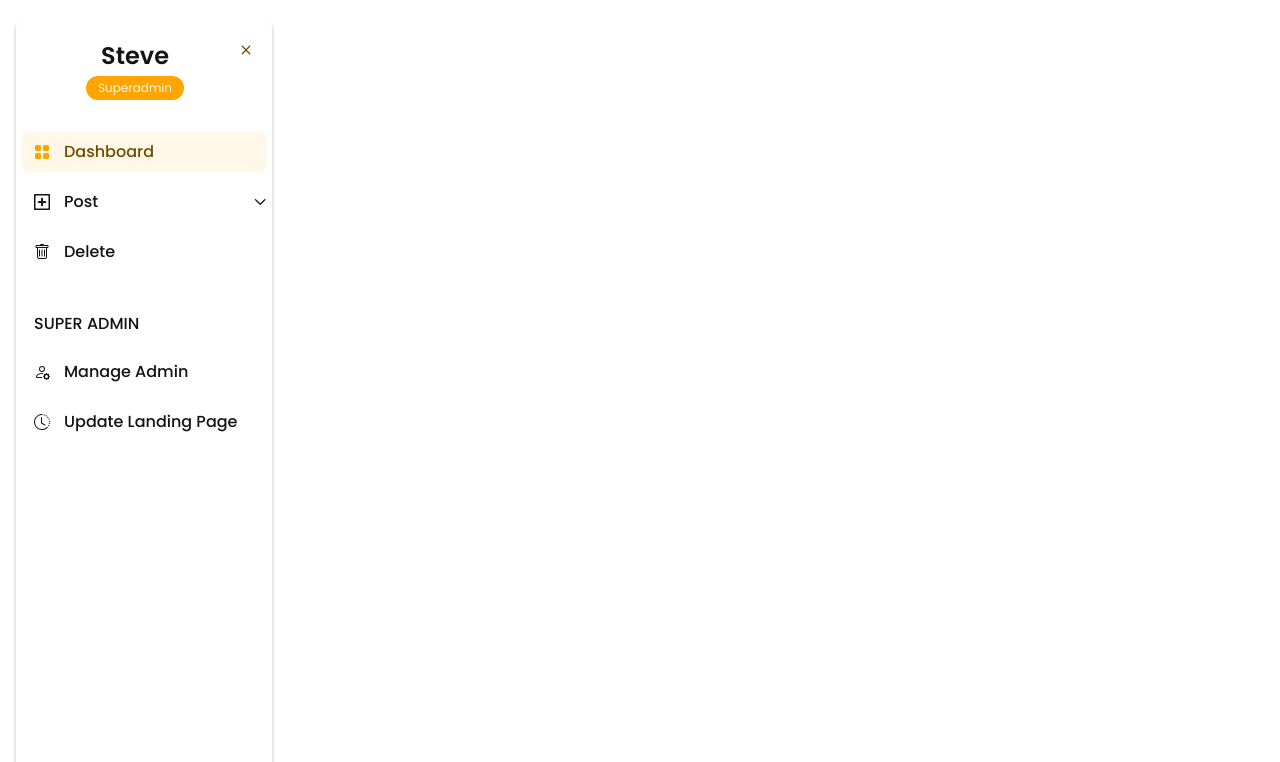
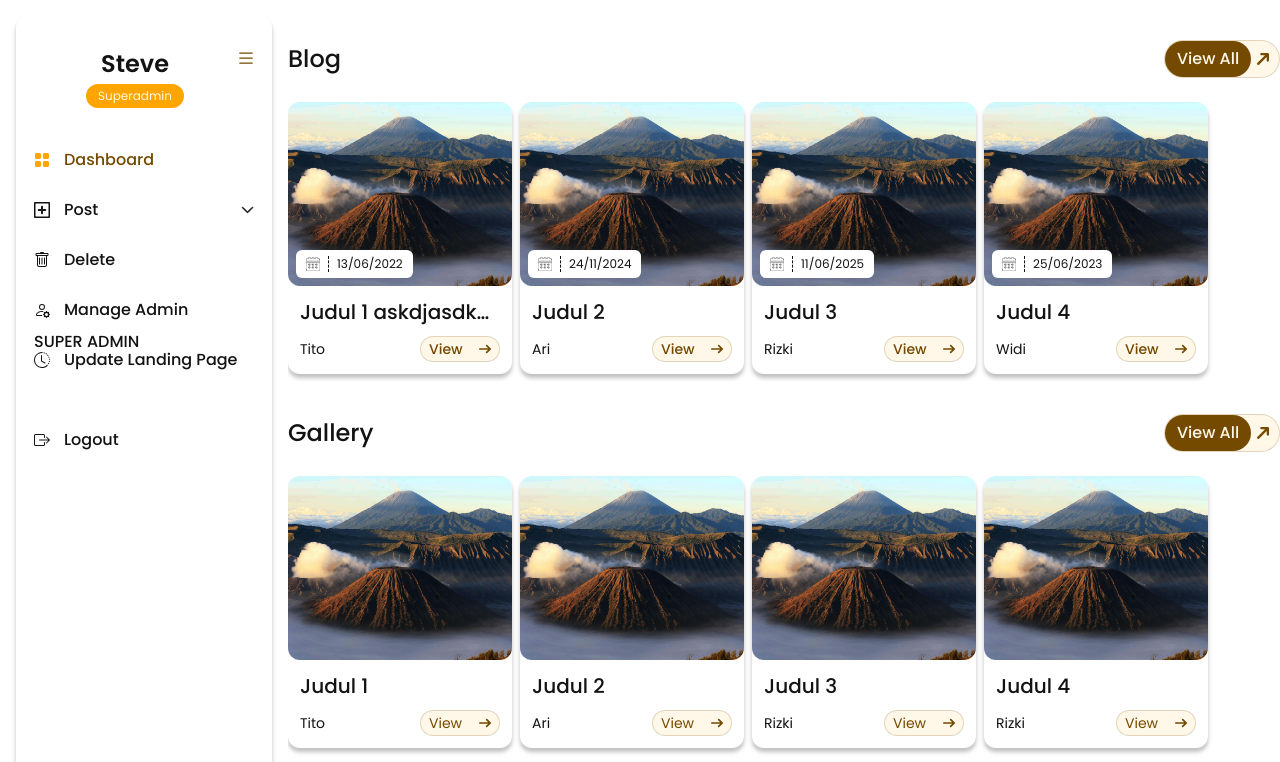
Before and after one commit to TitoPutraaa/Lapancoms, a React (Vite) app in the folder Lapancoms/: page /admin/dashboard in a window 1280 px wide. Shown: the top 762 px of the page. Built offline with nearby package versions, Linux system fonts and the light colour scheme; no server answers.

Commit message:
Fix Style sidebar

```diff
--- a/Lapancoms/src/components/common/Logout.jsx
+++ b/Lapancoms/src/components/common/Logout.jsx
@@ -24,10 +24,12 @@ export default function Logout() {
     <>
       <div
         onClick={handleClick}
-        className="text-dark group hover:bg-danger flex w-full rounded-lg p-2 px-12"
+        className="text-dark group hover:bg-danger flex w-full items-center overflow-hidden rounded-md py-2"
       >
-        <BsBoxArrowRight className="text-dark group-hover:text-dark h-5 w-5 shrink-0 transition duration-75" />
-        <span className="group-hover:text-dark ms-3">Logout</span>
+        <BsBoxArrowRight className="text-dark mx-3 shrink-0 transition duration-75 group-hover:text-white" />
+        <span className="ml-0.5 text-nowrap group-hover:text-white">
+          Logout
+        </span>
       </div>
     </>
   );
--- a/Lapancoms/src/components/layout/AdminLayout.jsx
+++ b/Lapancoms/src/components/layout/AdminLayout.jsx
@@ -1,21 +1,49 @@
 import { Outlet, useLocation } from "react-router-dom";
 import Sidebar from "./Sidebar";
-import { Suspense } from "react";
+import { Suspense, useEffect, useRef, useState } from "react";
+import useMediaQuery from "../../hooks/useMediaQueryA";
+import useClickOutside from "../../hooks/useClickOutside";
 
 const AdminLayout = () => {
   const location = useLocation();
+  const [isOpen, setIsOpen] = useState(true);
+  const isMd = useMediaQuery("(min-width: 768px)");
+
+  useEffect(() => {
+    if (isMd) {
+      setIsOpen(true);
+    } else {
+      setIsOpen(false);
+    }
+  }, [isMd]);
 
   const hideSidebar = location.pathname.startsWith("/admin/delete/deleteBlog/");
   const hideSidebar2 = location.pathname.startsWith("/admin/template");
   const hideSidebar3 = location.pathname.startsWith("/admin/dashboard/blog/");
+  const sidebarRef = useRef(null);
+  useClickOutside(sidebarRef, () => setIsOpen(false));
 
   return (
-    <div className="flex min-h-screen w-full p-4">
-      {!hideSidebar3 && !hideSidebar2 && !hideSidebar && <Sidebar />}
-      <div className="flex-1 overflow-hidden pb-5 lg:ml-3">
-        {/* <Suspense fallback>
-          <Outlet />
-        </Suspense> */}
+    <div className="min-h-screen w-full">
+      <div className="relative flex">
+        {!isMd && isOpen && (
+          <div className="bg-dark/80 fixed inset-0 z-99 backdrop-blur-sm"></div>
+        )}
+        {!hideSidebar3 && !hideSidebar2 && !hideSidebar && (
+          <div
+            ref={!isMd ? sidebarRef : null}
+            className={`md:mx-4 ${isOpen ? "w-64" : "w-13"} ${!isMd ? "fixed z-101" : "block"} transition-all duration-500`}
+          >
+            <Sidebar isOpen={isOpen} setIsOpen={setIsOpen} isMd={isMd} />
+          </div>
+        )}
+        <div
+          className={`h-fit w-full flex-1 overflow-hidden pb-5 ${!isMd ? "ml-16" : ""}`}
+        >
+          <Suspense fallback>
+            <Outlet />
+          </Suspense>
+        </div>
       </div>
     </div>
   );
--- a/Lapancoms/src/components/layout/Sidebar.jsx
+++ b/Lapancoms/src/components/layout/Sidebar.jsx
@@ -1,6 +1,5 @@
 import { useState, useRef, useContext } from "react";
-import { Link, NavLink } from "react-router-dom";
-import { useNavigate } from "react-router-dom";
+import { Link, NavLink, useLocation } from "react-router-dom";
 import useClickOutside from "../../hooks/useClickOutside";
 import Logout from "../common/Logout";
 import { AdminContext } from "../../auth/AdminContext";
@@ -13,35 +12,36 @@ import {
   BsChevronDown,
   BsX,
   BsList,
+  BsFileText,
+  BsImage,
 } from "react-icons/bs";
 
-export default function Sidebar() {
-  const [isOpen, setIsOpen] = useState(true);
+export default function Sidebar({ isOpen, setIsOpen, isMd }) {
+  const location = useLocation();
+
   const [isOpenDropM, setIsOpenDropM] = useState(false);
-  const navigate = useNavigate();
-  const sidebarRef = useRef(null);
+  const dropBarRef = useRef(null);
   // const { admin } = useContext(AdminContext);
 
-  useClickOutside(sidebarRef, () => setIsOpen(false));
+  useClickOutside(dropBarRef, () => setIsOpenDropM(false));
+  const isPostSection =
+    location.pathname.includes("postBlog") ||
+    location.pathname.includes("postImage");
+
   return (
     <>
       <aside
-        className={`shadow-soft relative rounded-xl ${isOpen ? "w-64" : "w-13"} transition-all duration-500`}
+        className={`shadow-soft fixed top-4 bottom-4 left-0 z-100 rounded-xl bg-white md:left-4 ${isOpen ? "w-64" : "w-13"} transition-all duration-500`}
       >
-        {/* <div
-          className={`${isOpen ? "bg-dark/80 fixed inset-0 z-998 backdrop-blur-xs " : ""}`}
-        > */}
+        <div className="px-1.5" aria-label="Sidebar">
+          {/* Content */}
+          <div className="py-8">
             <div
-          className="px-1.5"
-          aria-label="Sidebar"
-          // ref={sidebarRef}
+              className={`flex items-start justify-between ${!isOpen ? "mb-0 -translate-x-40.5" : "mb-8 translate-x-0 "} transition-all duration-500`}
             >
-          {/* Content */}
-          <div className="mt-6">
               <div
-              className={`flex items-start justify-between ${!isOpen ? "mb-6" : "mb-8"}`}
+                className={`ml-16 ${!isOpen ? "opacity-0" : "opacity-100"} transition-all duration-200`}
               >
-              <div className={`ml-16 ${!isOpen ? "hidden" : "block"}`}>
                 <h1 className="text-dark mb-1 text-center text-2xl font-semibold">
                   {/* {admin.username} */} Steve
                 </h1>
@@ -50,7 +50,10 @@ export default function Sidebar() {
                 </p>
               </div>
               <button
-                onClick={() => setIsOpen(!isOpen)}
+                onClick={() => {
+                  setIsOpen(!isOpen);
+                  setIsOpenDropM(false);
+                }}
                 type="button"
                 className="cursor-pointer items-center focus:outline-none"
               >
@@ -64,8 +67,11 @@ export default function Sidebar() {
             <ul className="mb-2.5 space-y-2.5 font-medium">
               {/* Dashboard */}
               <li>
-                <NavLink className="sideMenu group relative" to="dashboard">
-                  <div className="text-dark hover:bg-secondary relative flex w-full items-center overflow-hidden rounded-md py-2">
+                <NavLink to="dashboard" className="sideMenu group relative">
+                  <div
+                    onClick={() => setIsOpenDropM(false)}
+                    className="text-dark hover:bg-secondary/20 relative flex w-full items-center overflow-hidden rounded-md py-2"
+                  >
                     <BsGridFill className="text-dark group-hover:text-accent mx-3 shrink-0 transition duration-75" />
                     <span className="group-hover:text-primary ml-0.5">
                       Dashboard
@@ -80,31 +86,62 @@ export default function Sidebar() {
               </li>
               {/* Post */}
               <li className="group relative">
-                <button
+                <NavLink
+                  className={
+                    isPostSection && !isOpenDropM ? "sideMenu activeDMenu" : ""
+                  }
+                  to="postBlog"
+                >
+                  <div
                     type="button"
-                  onClick={() => {
-                    setIsOpenDropM(!isOpenDropM);
-                    navigate("/admin/postBlog");
-                  }}
-                  className="sideMenu text-dark group hover:bg-secondary flex w-full items-center overflow-hidden rounded-md py-2"
+                    onClick={() => setIsOpenDropM(!isOpenDropM)}
+                    className="text-dark hover:bg-secondary flex w-full items-center overflow-hidden rounded-md py-2"
                   >
                     <BsPlusSquare className="text-dark group-hover:text-accent mx-3 shrink-0 stroke-1 transition duration-75" />
                     <span className="group-hover:text-primary ml-0.5 w-full text-left">
                       Post
                     </span>
-                  <BsChevronDown className="stroke-1" />
-                </button>
+                    <BsChevronDown
+                      className={`mr-3 stroke-1 text-lg ${isOpenDropM ? "-rotate-180" : ""} transition duration-500`}
+                    />
+                  </div>
+                </NavLink>
                 {!isOpen && !isOpenDropM && (
                   <span className="text-accent! pointer-events-none absolute top-1/2 left-full ml-3 -translate-y-1/2 scale-90 rounded bg-white px-2 py-1 text-xs whitespace-nowrap opacity-0 shadow transition-all duration-200 group-hover:scale-100 group-hover:opacity-100">
                     Post
                   </span>
                 )}
                 {isOpenDropM && (
-                  <ul className="space-y-2 py-2">
+                  <div
+                    className={` ${!isOpen ? "shadow-soft absolute top-0 left-full ml-3 w-30 rounded bg-white px-1 " : " ml-7"}`}
+                    ref={!isMd ? dropBarRef : null}
+                  >
+                    <div className="relative">
+                      <button
+                        onClick={() => setIsOpenDropM(!isOpenDropM)}
+                        type="button"
+                        className={`absolute top-1 right-0 cursor-pointer transition duration-200 hover:scale-110 ${!isOpen ? "block" : "hidden"}`}
+                      >
+                        <BsX />
+                      </button>
+
+                      <span
+                        className={`text-accent! px-2 py-2 text-sm whitespace-nowrap ${!isOpen ? "block" : "hidden"}`}
+                      >
+                        Post
+                      </span>
+                    </div>
+                    <ul
+                      className={`space-y-2 py-2 ${!isOpen ? "text-xs" : "text-sm"}`}
+                    >
                       <li>
                         <NavLink className="sideMenu" to="postBlog">
-                        <div className="text-dark group hover:bg-secondary flex w-full items-center rounded-lg p-2 pl-11 transition duration-75">
-                          <span className="group-hover:text-primary">
+                          <div
+                            onClick={() => setIsOpenDropM(false)}
+                            className="text-dark group hover:bg-secondary flex w-full items-center rounded-lg py-2 transition duration-75"
+                          >
+                            <BsFileText className="text-dark mr-2 ml-3 shrink-0 transition duration-75" />
+                            <span className="group-hover:text-primary text-nowrap">
                               Post Blog
                             </span>
                           </div>
@@ -112,20 +149,28 @@ export default function Sidebar() {
                       </li>
                       <li>
                         <NavLink className="sideMenu" to="postImage">
-                        <div className="text-dark group hover:bg-secondary flex w-full items-center rounded-lg p-2 pl-11 transition duration-75">
-                          <span className="group-hover:text-primary">
+                          <div
+                            onClick={() => setIsOpenDropM(false)}
+                            className="text-dark group hover:bg-secondary flex w-full items-center rounded-lg py-2 transition duration-75"
+                          >
+                            <BsImage className="text-dark mr-2 ml-3 shrink-0 transition duration-75" />
+                            <span className="group-hover:text-primary text-nowrap">
                               Post Image
                             </span>
                           </div>
                         </NavLink>
                       </li>
                     </ul>
+                  </div>
                 )}
               </li>
               {/* Delete */}
               <li>
                 <NavLink className="sideMenu group relative" to="delete">
-                  <div className="text-dark group hover:bg-secondary flex w-full items-center overflow-hidden rounded-md py-2">
+                  <div
+                    onClick={() => setIsOpenDropM(false)}
+                    className="text-dark group hover:bg-secondary flex w-full items-center overflow-hidden rounded-md py-2"
+                  >
                     <BsTrash className="text-dark group-hover:text-accent mx-3 shrink-0 transition duration-75" />
                     <span className="group-hover:text-primary ml-0.5">
                       Delete
@@ -144,7 +189,7 @@ export default function Sidebar() {
             {/* {admin.role === "superadmin" && ( */}
             <div>
               <h2
-                className={`text-dark mx-3 mt-10 mb-4 font-medium text-nowrap ${!isOpen ? "hidden" : "block"}`}
+                className={`text-dark mx-3 overflow-hidden font-medium text-nowrap ${!isOpen ? "absolute opacity-0" : "mt-10 mb-4 opacity-100"} transition-all duration-200`}
               >
                 SUPER ADMIN
               </h2>
@@ -152,7 +197,10 @@ export default function Sidebar() {
                 {/* Manage Admin */}
                 <li>
                   <NavLink className="sideMenu group relative" to="manageAdmin">
-                    <div className="text-dark group hover:bg-secondary flex w-full items-center overflow-hidden rounded-md py-2">
+                    <div
+                      onClick={() => setIsOpenDropM(false)}
+                      className="text-dark group hover:bg-secondary flex w-full items-center overflow-hidden rounded-md py-2"
+                    >
                       <BsPersonGear className="text-dark group-hover:text-accent mx-3 shrink-0 transition duration-75" />
                       <span className="group-hover:text-primary ml-0.5 text-nowrap">
                         Manage Admin
@@ -171,7 +219,10 @@ export default function Sidebar() {
                     className="sideMenu group relative"
                     to="updateLandingPage"
                   >
-                    <div className="text-dark group hover:bg-secondary flex w-full items-center overflow-hidden rounded-md py-2">
+                    <div
+                      onClick={() => setIsOpenDropM(false)}
+                      className="text-dark group hover:bg-secondary flex w-full items-center overflow-hidden rounded-md py-2"
+                    >
                       <BsClockHistory className="text-dark group-hover:text-accent mx-3 shrink-0 transition duration-75" />
                       <span className="group-hover:text-primary ml-0.5 text-nowrap">
                         Update Landing Page
@@ -188,14 +239,18 @@ export default function Sidebar() {
             </div>
             {/* )} */}
 
-            {/* <div className="">
+            <div className="group relative mt-10">
               <Link>
                 <Logout />
+                {!isOpen && (
+                  <span className="text-danger! pointer-events-none absolute top-1/2 left-full ml-3 -translate-y-1/2 scale-90 rounded bg-white px-2 py-1 text-xs whitespace-nowrap opacity-0 shadow transition-all duration-200 group-hover:scale-100 group-hover:opacity-100">
+                    Logout
+                  </span>
+                )}
               </Link>
-            </div> */}
             </div>
           </div>
-        {/* </div> */}
+        </div>
       </aside>
     </>
   );
--- /dev/null
+++ b/Lapancoms/src/hooks/useMediaQueryA.js
@@ -0,0 +1,14 @@
+import { useState, useEffect } from "react";
+
+export default function useMediaQuery(query) {
+  const [matches, setMatches] = useState(window.matchMedia(query).matches);
+
+  useEffect(() => {
+    const media = window.matchMedia(query);
+    const listener = () => setMatches(media.matches);
+    media.addEventListener("change", listener);
+    return () => media.removeEventListener("change", listener);
+  }, [query]);
+
+  return matches;
+}
--- a/Lapancoms/src/index.css
+++ b/Lapancoms/src/index.css
@@ -57,17 +57,26 @@
 }
 
 /* Setting sidebar for mobile view */
-.sideMenu.active div {
+/* .sideMenu.active div {
   @apply bg-secondary;
+} */
+.sideMenu.active .animateSBar {
+  @apply w-full;
 }
 .sideMenu.active svg {
   @apply text-accent;
 }
-.sideMenu.active svg:nth-of-type(2) {
-  @apply text-primary rotate-360;
-}
 .sideMenu.active span {
   @apply text-primary;
+}
+.sideMenu.activeDMenu span {
+  @apply text-primary;
+}
+.sideMenu.activeDMenu svg {
+  @apply text-accent;
+}
+.sideMenu.activeDMenu div {
+  @apply bg-secondary;
 }
 
 /* this's for hidden eye in input element */
--- a/Lapancoms/src/routes/AppRouter.jsx
+++ b/Lapancoms/src/routes/AppRouter.jsx
@@ -49,9 +49,9 @@ export default function AppRouter() {
           <Route path="template" element={<Template />} />
 
           {/* SUPERADMIN ONLY */}
-          {/* <Route element={<PrivateRoute allowedRoles={["superadmin"]} />}>
-            <Route path="manageAdmin" element={<ManageAdmin />} />
-            <Route path="updateLandingPage" element={<UpdateLP />} />
+          {/* <Route element={<PrivateRoute allowedRoles={["superadmin"]} />}> */}
+          <Route path="manageAdmin" element={<ManageAdmin />} />
+          {/* <Route path="updateLandingPage" element={<UpdateLP />} />
           </Route> */}
         </Route>
         {/* </Route> */}
```
Lines whose indentation alone changed are shown as unchanged.
